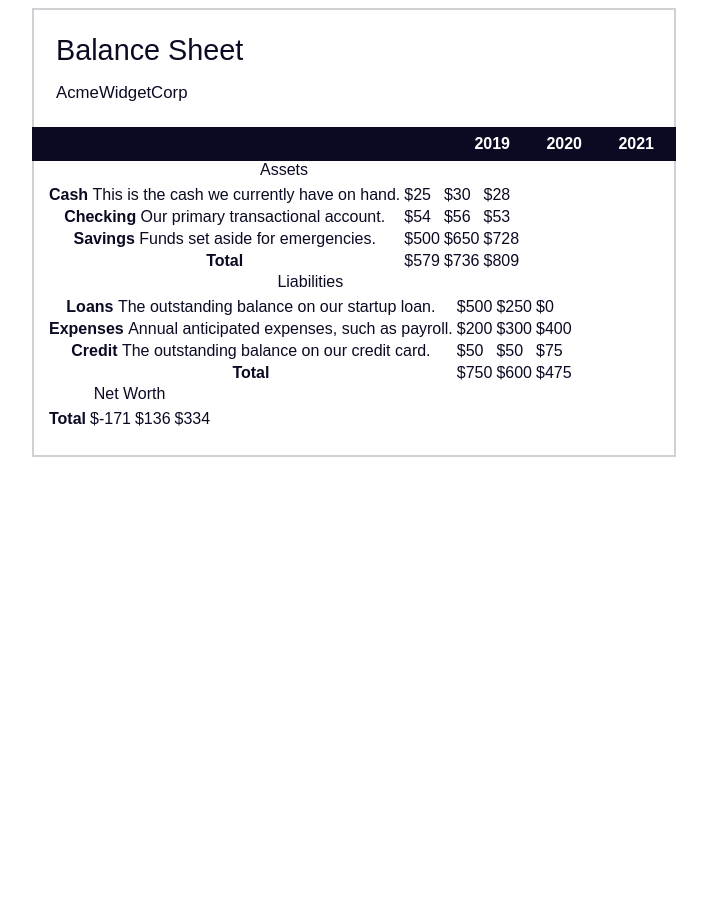
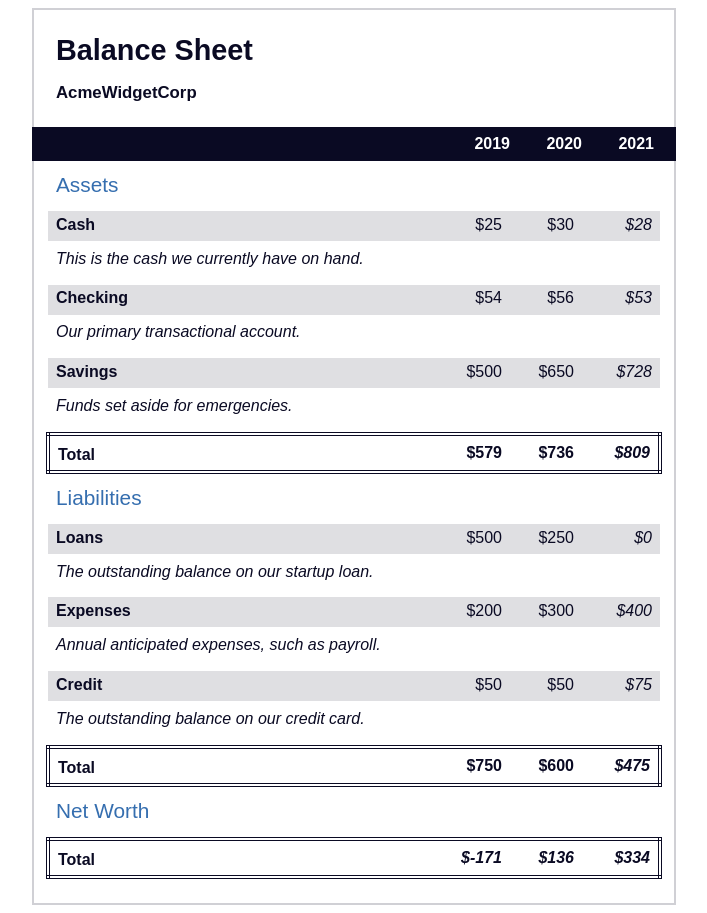
Before and after one commit to LittleLW8847/CSS-Psuedo-Selecter, a plain HTML site: page index.html in a window 1280 px wide. Shown: the whole page, without its empty margins (286-993 px from the left). Before the commit the page ends 800 px from the top, so only its background shows below. Drawn offline with Linux system fonts and the light colour scheme.

Commit message:
finished!!!

```diff
--- a/styles.css
+++ b/styles.css
@@ -68,6 +68,83 @@ section{
     padding: 0 0.75rem 1.5rem 0.75rem;
 }
 
-span:not(.sr-only){
+table{
+    border-collapse: collapse;
+    position: relative;
+    border: 0;
+    width: 100%;
+    margin-top: 3rem;
+}
+
+table caption{
+    color: #356eaf;
+    font-size: 1.3em;
     font-weight: normal;
+    position: absolute;
+    top: -2.25rem;
+    left: 0.5rem;
 }
+
+tbody td{
+    width: 100vw;
+    min-width: 4rem;
+    max-width: 4rem;
+}
+
+tbody th{
+    width: calc(100% - 12rem);
+}
+
+tr[class="total"]{
+    border: 4px double #0a0a23;
+    font-weight: bold;
+}
+
+tr[class="total"]  th{
+    text-align: left;
+    padding: 0.5rem 0 0.25rem 0.5rem;
+}
+
+tr.total td{
+    text-align: right;
+    padding: 0 0.25rem;
+}
+
+tr.total td:nth-of-type(3){
+    padding: 0.5rem;
+}
+
+tr.total:hover{
+    background-color: #99c9ff;
+}
+
+td[class="current"]{
+    font-style: italic;
+}
+
+tr[class="data"]{
+    background-image: linear-gradient(to bottom, #dfdfe2 1.845rem, white 1.845rem);
+}
+
+tr.data th{
+    text-align: left;
+    padding:0.3rem 0.5rem;
+}
+
+tr.data th .description{
+    display: block;
+    font-weight: normal;
+    font-style: italic;
+    padding: 1rem 0 0.75rem;
+    margin-right: -13.5rem;
+}
+
+tr.data td{
+    vertical-align: top;
+    text-align: right;
+    padding: 0.3rem 0.25rem 0;
+}
+
+tr.data td:last-of-type{
+    padding-right: 0.5rem;
+}
```
